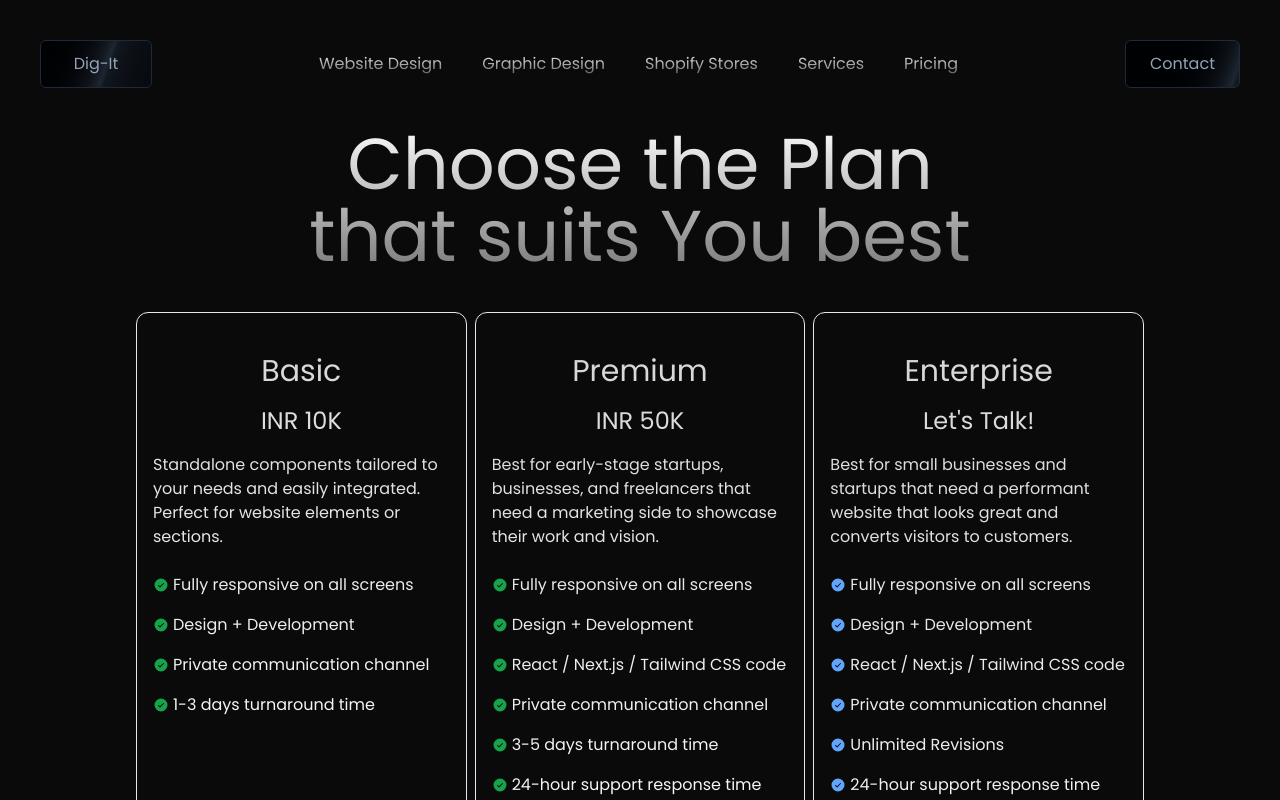
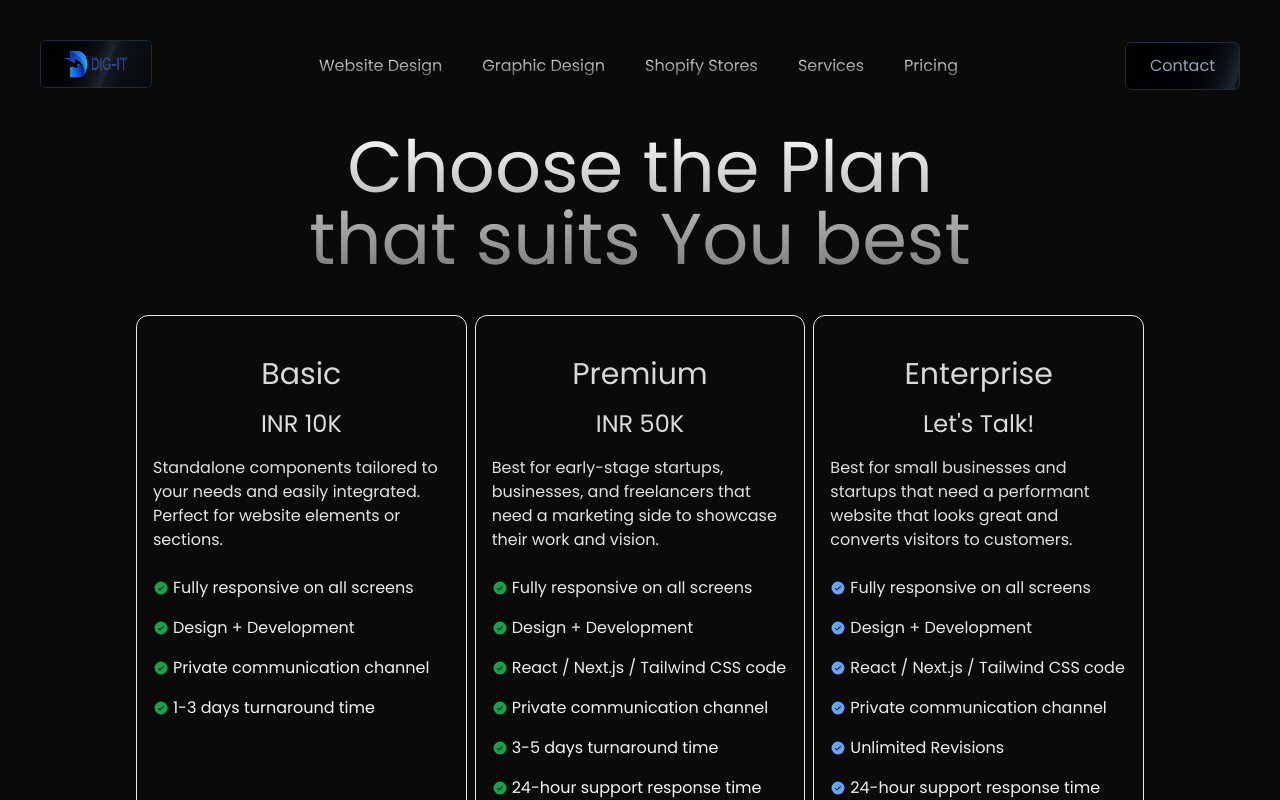
Before and after one commit to RK-41/dig-it, a Next.js app: page /pricing in a window 1280 px wide. Shown: the top 800 px of the page. Built offline with nearby package versions, Linux system fonts and the light colour scheme.

Commit message:
Logo Update & UI Tweaks

```diff
--- a/app/graphic-design.tsx
+++ b/app/graphic-design.tsx
@@ -18,7 +18,7 @@ const GraphicDesign = () => {
 					posts, we&apos;ve got you covered.
 				</p>
 
-				<div className='items-center md:flex justify-center md:mx-4 md:space-x-10'>
+				<div className='items-center lg:flex justify-center md:mx-4 md:space-x-10'>
 					<motion.div
 						initial={{ y: 100, opacity: 0 }}
 						animate={{ y: 0, opacity: 1 }}
--- a/app/shopify-stores.tsx
+++ b/app/shopify-stores.tsx
@@ -49,7 +49,7 @@ const ShopifyStores = () => {
 									className='rounded-lg mx-auto'
 								/>
 
-								<p className='text-neutral-800 font-bold text-lg mt-4 text-center'>
+								<p className='text-neutral-800 font-bold text-2sm md:text-lg mt-4 text-center'>
 									&quot;{store.quote}&quot;
 								</p>
 
--- a/components/navbar.tsx
+++ b/components/navbar.tsx
@@ -5,6 +5,7 @@ import { motion } from 'framer-motion';
 import { AlignJustify, X } from 'lucide-react';
 import Link from 'next/link';
 import DropDownMenu from './drop-down-menu';
+import Image from 'next/image';
 
 interface NavbarProps {
 	scrollToWebsiteDesign: () => void;
@@ -33,22 +34,29 @@ const Navbar = ({
 		<div>
 			<div className='p-6 md:p-10 flex items-center justify-between z-50'>
 				<div>
-					{/* <Link className='cursor-pointer' href='/'>
+					{/* <Link className='cursor-pointer w-40' href='/'>
 						<Image
 							priority
-							src='/logo/dig-it.png'
+							src='/logo/logo2.png'
 							alt='Logo'
 							width={100}
 							height={100}
-							className='w-12 h-max md:w-12 md:h-max rounded-sm'
+							className='w-12 h-max md:w-20 md:h-max rounded-sm bg-white'
 						/>
 					</Link> */}
 
 					<Link
 						href='/'
-						className='inline-flex h-12 animate-shimmer items-center justify-center rounded-md border border-slate-800 bg-[linear-gradient(110deg,#000103,45%,#1e2631,55%,#000103)] bg-[length:200%_100%] px-6 font-medium text-slate-400 transition-colors focus:outline-none focus:ring-2 focus:ring-slate-400 focus:ring-offset-2 focus:ring-offset-slate-50 mr-3 min-w-28'
+						className='inline-flex h-12 animate-shimmer items-center justify-center rounded-md border border-slate-800 bg-[linear-gradient(110deg,#000103,45%,#1e2631,55%,#000103)] bg-[length:200%_100%] px-6 font-medium text-slate-400 transition-colors focus:outline-none focus:ring-2 focus:ring-slate-400 focus:ring-offset-2 focus:ring-offset-slate-50 mr-3 min-w-28 w-28'
 					>
-						Dig-It
+						<Image
+							priority
+							src='/logo/logo3.png'
+							alt='Logo'
+							width={100}
+							height={100}
+							className='w-24 h-10 md:w-auto rounded-sm bg'
+						/>
 					</Link>
 				</div>
 
```
Also changed, not shown: public/logo/logo2.png (added), public/logo/logo3.png (added).
